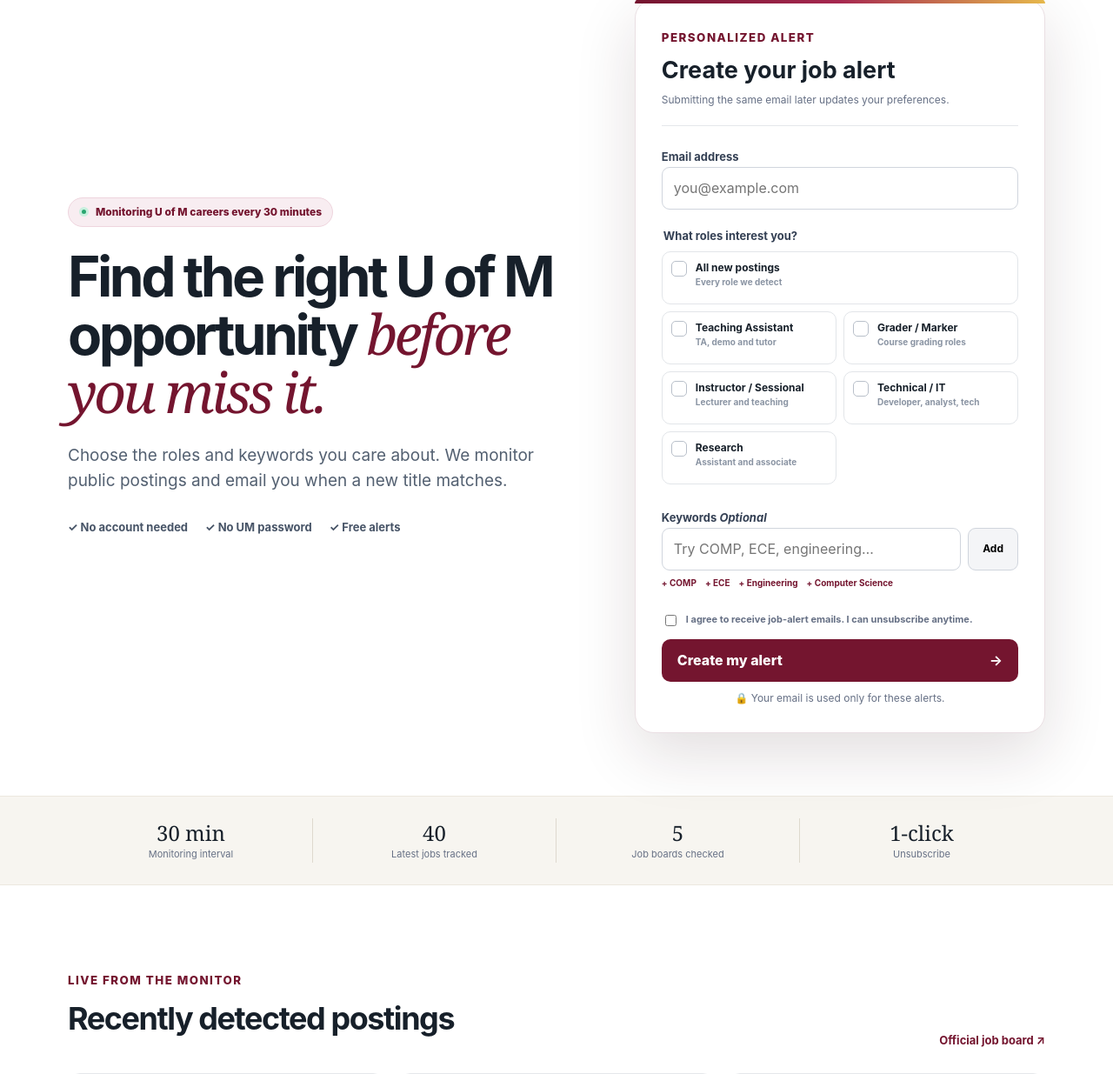
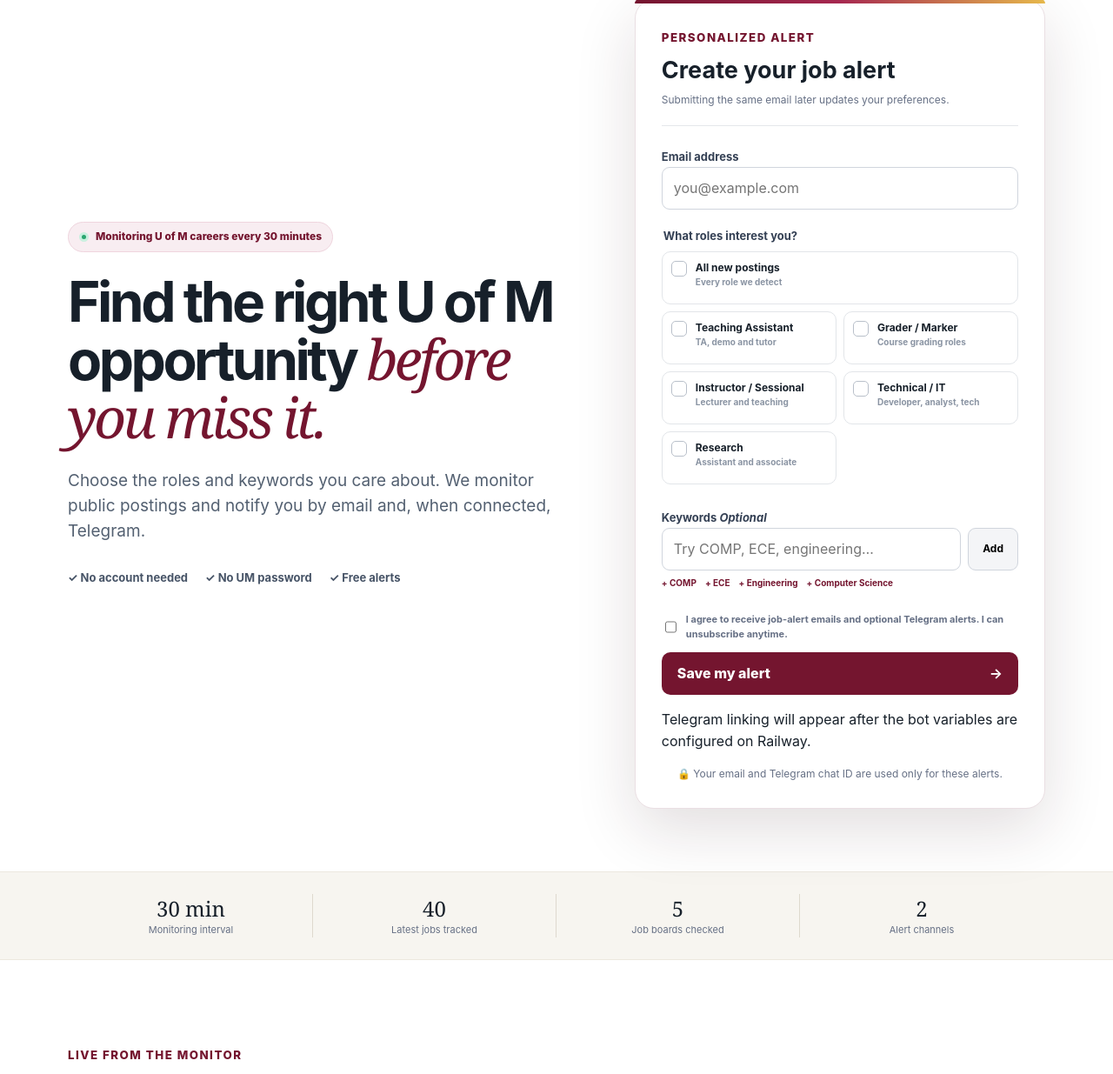
Before and after one commit to jaskaran451/um-job-alert, a Flask app: page / in a window 1280 px wide. Shown: the part 147-1382 px from the top of the page at 87% size. Run offline with Flask 3, Linux system fonts and the light colour scheme; some libraries are stand-ins or nearby versions.

Commit message:
Add Telegram connection flow to signup UI

```diff
--- a/templates/index.html
+++ b/templates/index.html
@@ -3,7 +3,7 @@
 <head>
   <meta charset="utf-8">
   <meta name="viewport" content="width=device-width, initial-scale=1">
-  <meta name="description" content="Get email alerts for new University of Manitoba jobs matching your interests.">
+  <meta name="description" content="Get email and Telegram alerts for new University of Manitoba jobs matching your interests.">
   <title>UM Job Alerts</title>
   <link rel="stylesheet" href="{{ url_for('static', filename='styles.css') }}">
   <script defer src="{{ url_for('static', filename='app.js') }}"></script>
@@ -18,7 +18,7 @@
     <div class="hero-copy">
       <div class="eyebrow"><span></span> Monitoring U of M careers every 30 minutes</div>
       <h1>Find the right U of M opportunity <em>before you miss it.</em></h1>
-      <p>Choose the roles and keywords you care about. We monitor public postings and email you when a new title matches.</p>
+      <p>Choose the roles and keywords you care about. We monitor public postings and notify you by email and, when connected, Telegram.</p>
       <div class="trust"><b>✓ No account needed</b><b>✓ No UM password</b><b>✓ Free alerts</b></div>
     </div>
     <div class="signup-card" id="subscribe">
@@ -44,22 +44,31 @@
         <div class="suggestions"><button type="button" data-keyword="COMP">+ COMP</button><button type="button" data-keyword="ECE">+ ECE</button><button type="button" data-keyword="Engineering">+ Engineering</button><button type="button" data-keyword="Computer Science">+ Computer Science</button></div>
         <div id="keyword-list" class="tags"></div>
         <div class="honeypot"><input id="company" type="text" tabindex="-1" autocomplete="off"></div>
-        <label class="consent"><input id="consent" type="checkbox"><span>I agree to receive job-alert emails. I can unsubscribe anytime.</span></label>
+        <label class="consent"><input id="consent" type="checkbox"><span>I agree to receive job-alert emails and optional Telegram alerts. I can unsubscribe anytime.</span></label>
         <p class="error" id="consent-error"></p>
-        <button class="primary" type="submit"><span>Create my alert</span><b>→</b></button>
+        <button class="primary" type="submit"><span>Save my alert</span><b>→</b></button>
         <div id="form-message" class="message" role="status"></div>
-        <p class="privacy">🔒 Your email is used only for these alerts.</p>
+        <section id="telegram-connect-panel" class="telegram-connect" hidden>
+          <div class="telegram-icon" aria-hidden="true">➤</div>
+          <div class="telegram-copy">
+            <strong>Get instant Telegram alerts</strong>
+            <p>Open the bot and press <b>Start</b>. The private link expires shortly and connects only this saved alert.</p>
+          </div>
+          <a id="telegram-connect-link" class="telegram-button" href="#" target="_blank" rel="noopener">Connect Telegram ↗</a>
+        </section>
+        {% if not telegram_available %}<p class="telegram-unavailable">Telegram linking will appear after the bot variables are configured on Railway.</p>{% endif %}
+        <p class="privacy">🔒 Your email and Telegram chat ID are used only for these alerts.</p>
       </form>
     </div>
   </section>
-  <section class="stats"><div><strong>30 min</strong><span>Monitoring interval</span></div><div><strong>{{ tracked_job_count }}</strong><span>Latest jobs tracked</span></div><div><strong>5</strong><span>Job boards checked</span></div><div><strong>1-click</strong><span>Unsubscribe</span></div></section>
+  <section class="stats"><div><strong>30 min</strong><span>Monitoring interval</span></div><div><strong>{{ tracked_job_count }}</strong><span>Latest jobs tracked</span></div><div><strong>5</strong><span>Job boards checked</span></div><div><strong>2</strong><span>Alert channels</span></div></section>
   <section class="latest shell" id="latest">
     <div class="section-head"><div><small>LIVE FROM THE MONITOR</small><h2>Recently detected postings</h2></div><a href="https://viprecprod.ad.umanitoba.ca/default" target="_blank" rel="noopener">Official job board ↗</a></div>
     <div class="jobs">
       {% for job in latest_jobs %}<article><div class="meta"><span>New</span><time>{{ job.posting_date }}</time></div><h3>{{ job.title }}</h3><p>Requisition {{ job.id }}</p><a href="{{ job.url }}" target="_blank" rel="noopener">View posting →</a></article>{% else %}<article class="empty"><h3>Waiting for the next update</h3><p>Recent postings will appear automatically.</p></article>{% endfor %}
     </div>
   </section>
-  <section class="how" id="how"><div class="shell"><div class="center"><small>SIMPLE BY DESIGN</small><h2>From new posting to your inbox</h2><p>The service monitors only public pages and never asks for University credentials.</p></div><div class="steps"><article><i>01</i><b>◷</b><h3>We check regularly</h3><p>Five public career boards are scanned twice each hour.</p></article><article><i>02</i><b>⌕</b><h3>We match your choices</h3><p>New titles are compared with your selected roles and keywords.</p></article><article><i>03</i><b>✉</b><h3>You receive the link</h3><p>A focused email takes you directly to the official posting.</p></article></div></div></section>
+  <section class="how" id="how"><div class="shell"><div class="center"><small>SIMPLE BY DESIGN</small><h2>From new posting to your phone</h2><p>The service monitors only public pages and never asks for University credentials.</p></div><div class="steps"><article><i>01</i><b>◷</b><h3>We check regularly</h3><p>Five public career boards are scanned twice each hour.</p></article><article><i>02</i><b>⌕</b><h3>We match your choices</h3><p>New titles are compared with your selected roles and keywords.</p></article><article><i>03</i><b>✉</b><h3>You receive the link</h3><p>Matching links arrive by email and in your connected Telegram chat.</p></article></div></div></section>
 </main>
 <footer><div class="shell footer"><div><a class="brand" href="#top"><span class="brand-mark">♢</span><span>UM Job Alerts</span></a><p>Helping students and job seekers discover relevant public postings sooner.</p></div><p>Independent project. Not affiliated with, endorsed by, or operated by the University of Manitoba.</p></div></footer>
 </body>
```
